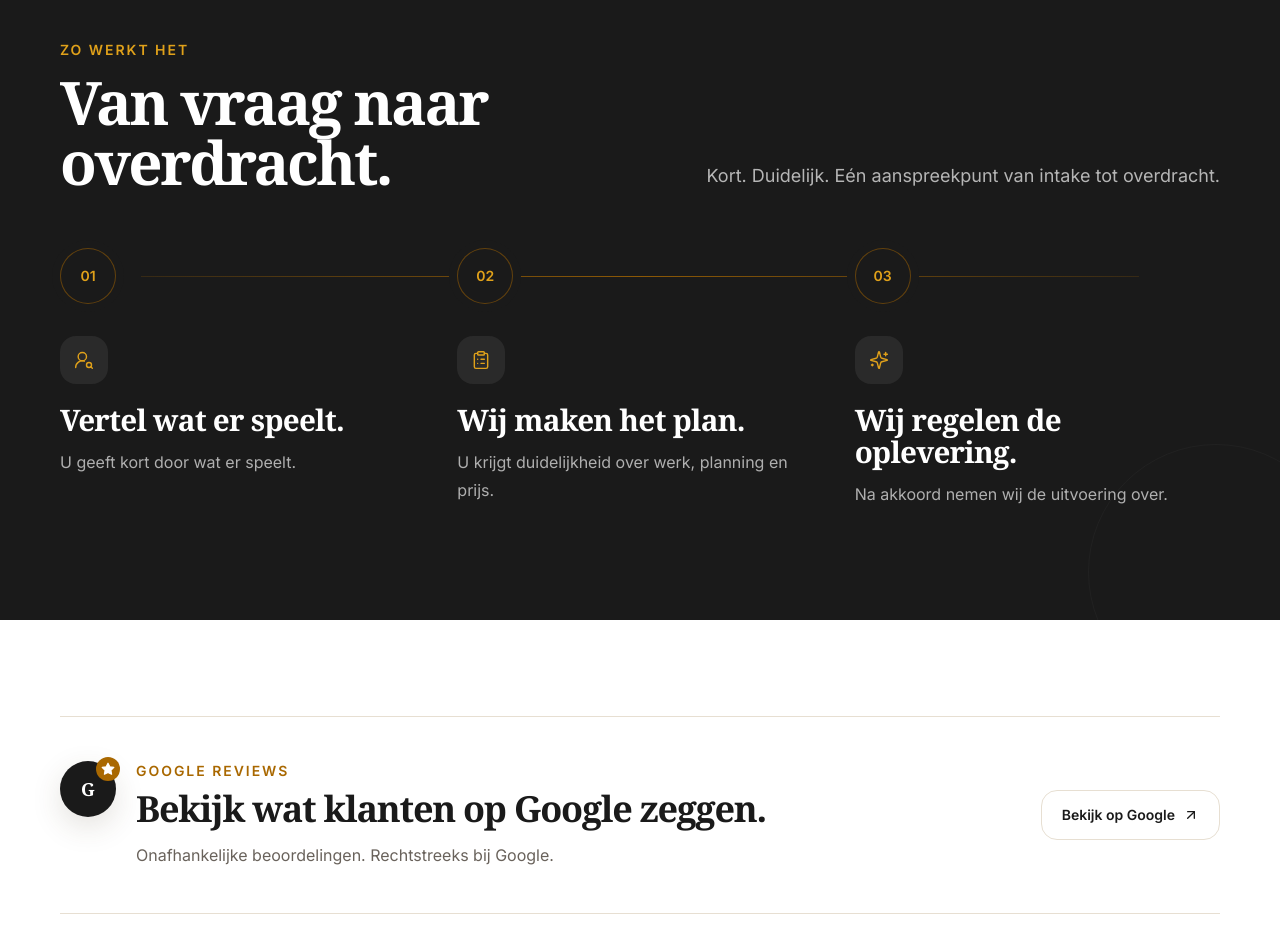
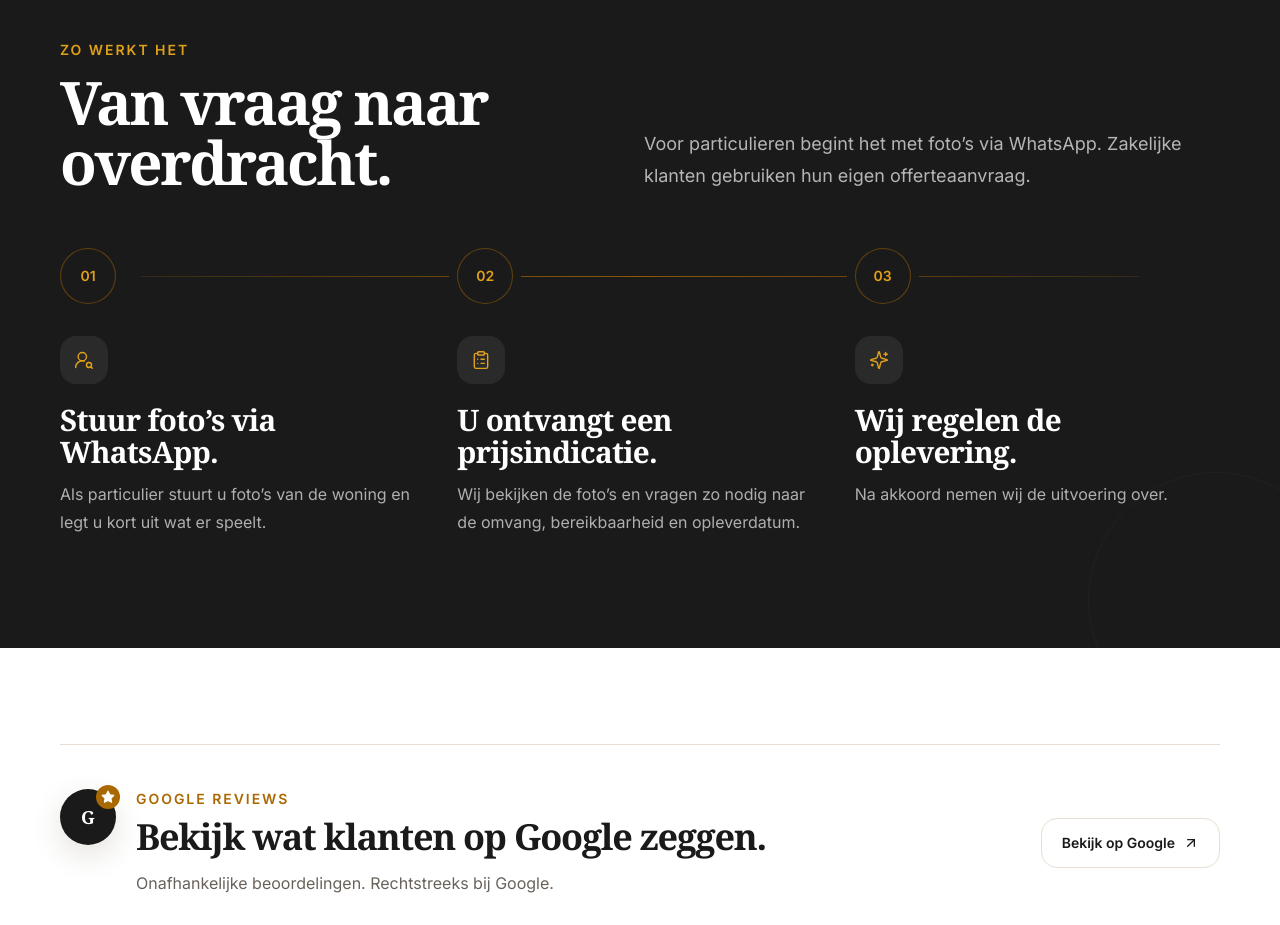
Before and after one commit to sandvlietbv/OpleverMeester, a Next.js app: page / in a window 1280 px wide. Shown: the part 2600-3525 px from the top of the page. Built offline with nearby package versions, Linux system fonts and the light colour scheme.

Commit message:
Refine customer paths, photo chat and conditional starting price

```diff
--- a/components/Process.tsx
+++ b/components/Process.tsx
@@ -4,8 +4,8 @@ import { motion, useReducedMotion } from "framer-motion";
 import { ArrowRight, ClipboardList, Sparkles, UserRoundSearch } from "lucide-react";
 
 const STEPS = [
-  { icon: UserRoundSearch, title: "Vertel wat er speelt.", body: "U geeft kort door wat er speelt." },
-  { icon: ClipboardList, title: "Wij maken het plan.", body: "U krijgt duidelijkheid over werk, planning en prijs." },
+  { icon: UserRoundSearch, title: "Stuur foto’s via WhatsApp.", body: "Als particulier stuurt u foto’s van de woning en legt u kort uit wat er speelt." },
+  { icon: ClipboardList, title: "U ontvangt een prijsindicatie.", body: "Wij bekijken de foto’s en vragen zo nodig naar de omvang, bereikbaarheid en opleverdatum." },
   { icon: Sparkles, title: "Wij regelen de oplevering.", body: "Na akkoord nemen wij de uitvoering over." },
 ];
 
@@ -26,7 +26,7 @@ export default function Process() {
             <h2 className="mt-3 max-w-xl font-display text-4xl font-semibold tracking-[-0.04em] md:text-6xl">Van vraag naar overdracht.</h2>
           </div>
           <p className="max-w-xl text-lg leading-8 text-white/[0.68] md:justify-self-end">
-            Kort. Duidelijk. Eén aanspreekpunt van intake tot overdracht.
+            Voor particulieren begint het met foto’s via WhatsApp. Zakelijke klanten gebruiken hun eigen offerteaanvraag.
           </p>
         </div>
 
```
